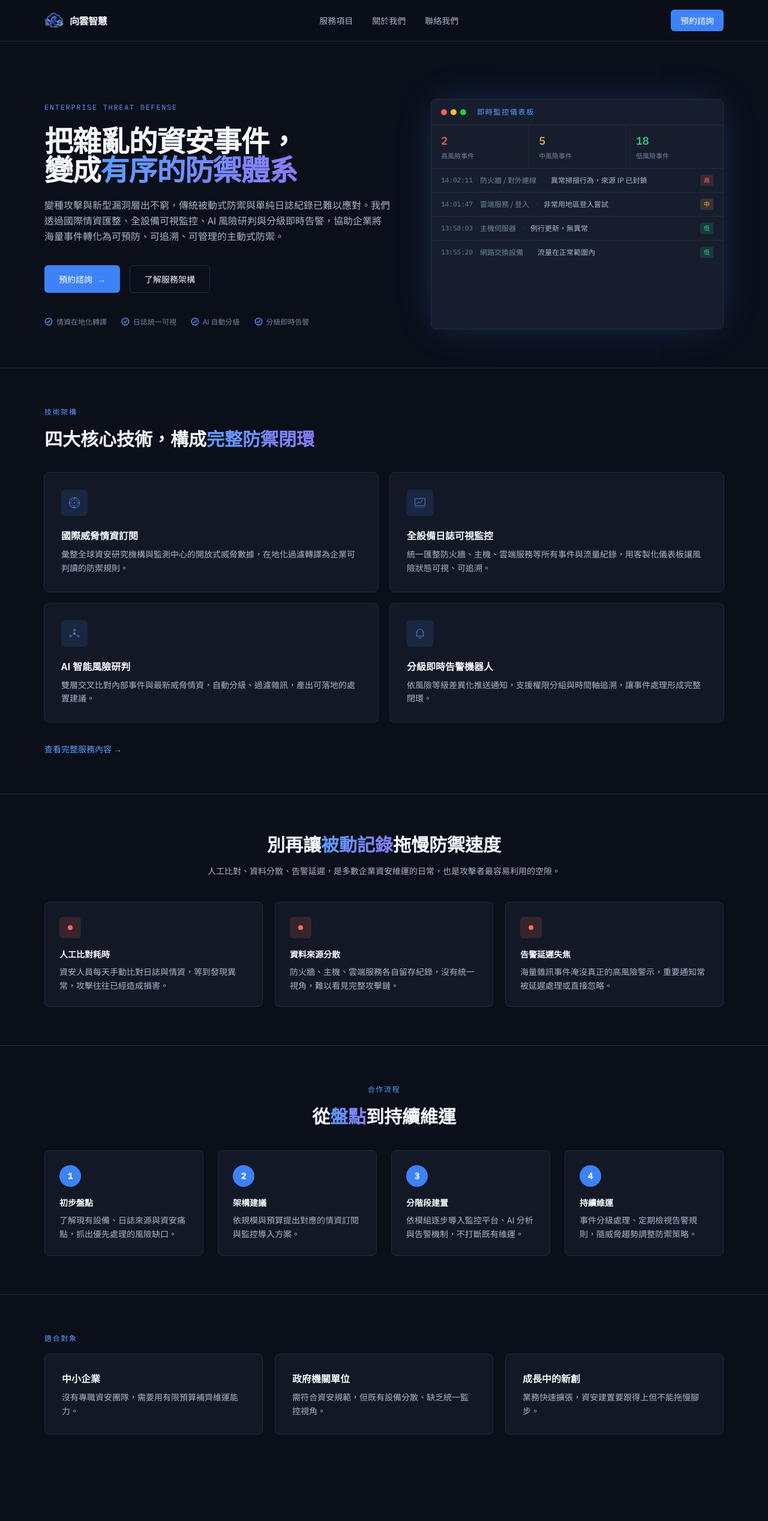
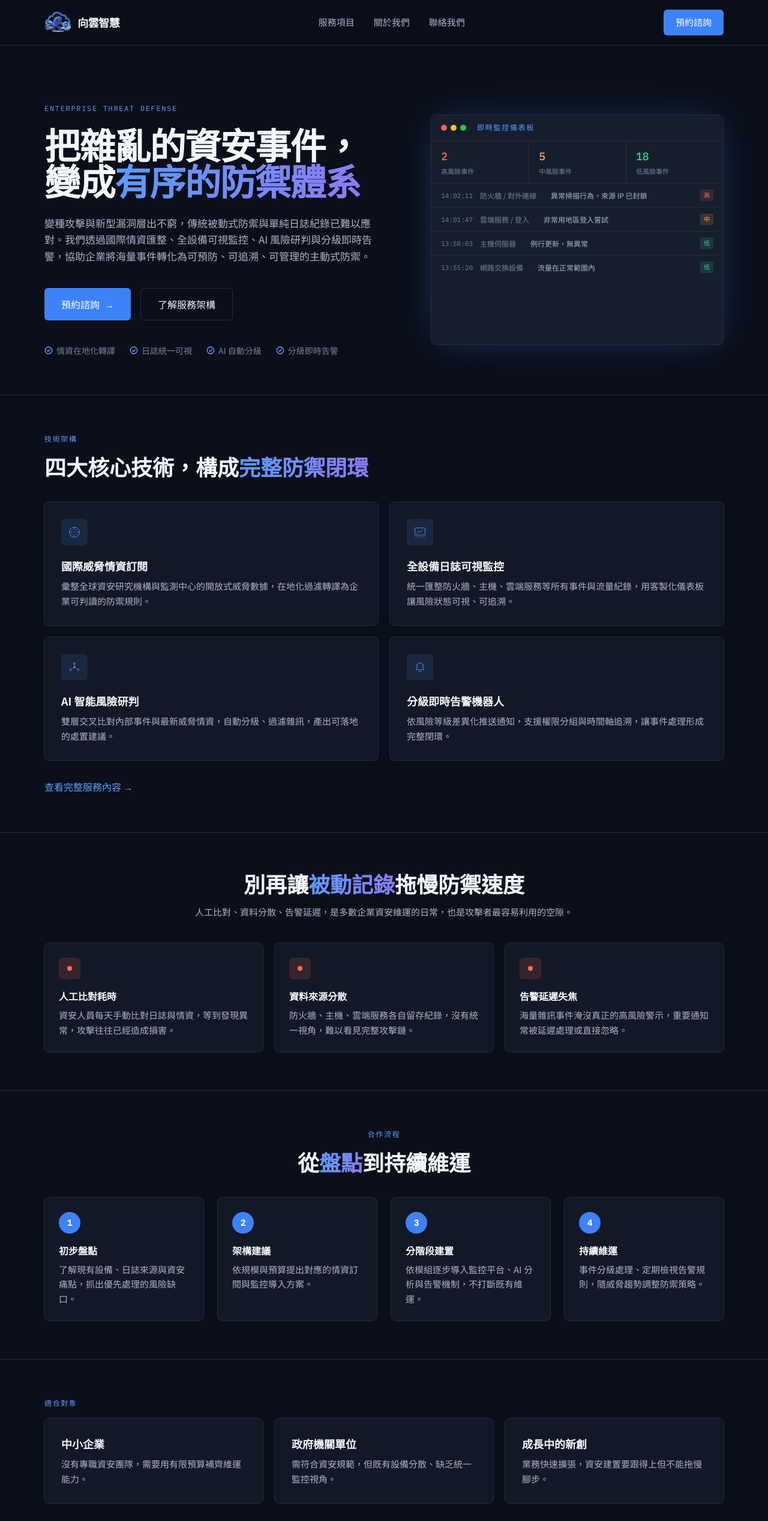
Before and after one commit to guardaix-source/Tocloudai-Website, a Next.js app: page / in a window 1280 px wide. Shown: the top 2535 px of the page at 60% size. Built offline with nearby package versions, Linux system fonts and the light colour scheme.

Commit message:
Update font and card-css

```diff
--- a/app/globals.css
+++ b/app/globals.css
@@ -51,8 +51,10 @@ body {
 
 .glow-card {
   box-shadow: 0 0 0 1px #232B3D;
+  transition: transform 0.2s ease, box-shadow 0.2s ease;
 }
 
 .glow-card:hover {
-  box-shadow: 0 0 0 1px #2E63C9, 0 0 24px -8px rgba(62, 130, 247, 0.35);
+  transform: translateY(-4px);
+  box-shadow: 0 0 0 1px #2E63C9, 0 12px 28px -10px rgba(62, 130, 247, 0.4);
 }
--- a/app/page.tsx
+++ b/app/page.tsx
@@ -58,33 +58,33 @@ export default function HomePage() {
         <div className="grid gap-12 sm:grid-cols-[1.1fr_0.9fr] sm:items-center">
           <div>
             <p className="eyebrow mb-5">ENTERPRISE THREAT DEFENSE</p>
-            <h1 className="text-4xl font-black leading-[1.15] tracking-tight text-ink sm:text-5xl">
+            <h1 className="text-5xl font-black leading-[1.12] tracking-tight text-ink sm:text-6xl">
               把雜亂的資安事件，
               <br />
               變成<span className="grad-text">有序的防禦體系</span>
             </h1>
-            <p className="mt-6 max-w-xl text-base leading-relaxed text-slate">
+            <p className="mt-7 max-w-xl text-[17px] leading-relaxed text-slate">
               變種攻擊與新型漏洞層出不窮，傳統被動式防禦與單純日誌紀錄已難以應對。我們透過國際情資匯整、全設備可視監控、AI
               風險研判與分級即時告警，協助企業將海量事件轉化為可預防、可追溯、可管理的主動式防禦。
             </p>
-            <div className="mt-9 flex flex-wrap gap-4">
+            <div className="mt-10 flex flex-wrap gap-4">
               <Link
                 href="/contact"
-                className="flex items-center gap-2 rounded bg-signal px-6 py-3 text-sm font-medium text-white transition-colors hover:bg-signal-dark"
+                className="flex items-center gap-2 rounded bg-signal px-7 py-3.5 text-base font-medium text-white transition-colors hover:bg-signal-dark"
               >
                 預約諮詢
                 <span aria-hidden>→</span>
               </Link>
               <Link
                 href="/services"
-                className="rounded border border-line px-6 py-3 text-sm font-medium text-ink transition-colors hover:border-signal hover:text-signal"
+                className="rounded border border-line px-7 py-3.5 text-base font-medium text-ink transition-colors hover:border-signal hover:text-signal"
               >
                 了解服務架構
               </Link>
             </div>
             <div className="mt-10 flex flex-wrap gap-x-6 gap-y-3">
               {HIGHLIGHTS.map((h) => (
-                <span key={h} className="flex items-center gap-1.5 text-xs text-muted">
+                <span key={h} className="flex items-center gap-1.5 text-sm text-muted">
                   <svg viewBox="0 0 16 16" className="h-3.5 w-3.5 text-signal-bright" fill="none" stroke="currentColor" strokeWidth="1.6">
                     <circle cx="8" cy="8" r="6.5" />
                     <path d="M5.3 8.2l1.8 1.8 3.6-4" strokeLinecap="round" strokeLinejoin="round" />
@@ -105,23 +105,23 @@ export default function HomePage() {
         <div className="mx-auto max-w-content px-6 py-16">
           <div className="max-w-xl">
             <p className="eyebrow mb-4">技術架構</p>
-            <h2 className="text-2xl font-bold text-ink sm:text-3xl">
+            <h2 className="text-3xl font-bold text-ink sm:text-4xl">
               四大核心技術，構成<span className="grad-text">完整防禦閉環</span>
             </h2>
           </div>
           <div className="mt-10 grid gap-5 sm:grid-cols-2">
             {PILLARS.map((p) => (
-              <div key={p.n} className="glow-card rounded-lg bg-surface p-7 transition-shadow">
+              <div key={p.n} className="glow-card rounded-lg bg-surface p-7">
                 <div className="flex h-11 w-11 items-center justify-center rounded bg-signal-light">
                   <p.Icon className="h-6 w-6 text-signal-bright" />
                 </div>
-                <h3 className="mt-5 text-base font-bold text-ink">{p.title}</h3>
-                <p className="mt-2 text-sm leading-relaxed text-slate">{p.desc}</p>
+                <h3 className="mt-5 text-lg font-bold text-ink">{p.title}</h3>
+                <p className="mt-2 text-[15px] leading-relaxed text-slate">{p.desc}</p>
               </div>
             ))}
           </div>
           <div className="mt-8">
-            <Link href="/services" className="text-sm font-medium text-signal-bright hover:text-signal">
+            <Link href="/services" className="text-base font-medium text-signal-bright hover:text-signal">
               查看完整服務內容 →
             </Link>
           </div>
@@ -131,20 +131,20 @@ export default function HomePage() {
       {/* Problem framing */}
       <section className="section-line">
         <div className="mx-auto max-w-content px-6 py-16 text-center">
-          <h2 className="text-2xl font-bold text-ink sm:text-3xl">
+          <h2 className="text-3xl font-bold text-ink sm:text-4xl">
             別再讓<span className="grad-text">被動記錄</span>拖慢防禦速度
           </h2>
-          <p className="mx-auto mt-4 max-w-2xl text-sm leading-relaxed text-slate">
+          <p className="mx-auto mt-4 max-w-2xl text-[15px] leading-relaxed text-slate">
             人工比對、資料分散、告警延遲，是多數企業資安維運的日常，也是攻擊者最容易利用的空隙。
           </p>
           <div className="mt-10 grid gap-5 text-left sm:grid-cols-3">
             {PAIN_POINTS.map((p) => (
-              <div key={p.title} className="rounded-lg border border-line bg-surface p-6">
+              <div key={p.title} className="glow-card rounded-lg bg-surface p-6">
                 <div className="flex h-9 w-9 items-center justify-center rounded bg-risk-high/15">
                   <span className="h-2 w-2 rounded-full bg-risk-high" />
                 </div>
-                <h3 className="mt-4 text-sm font-bold text-ink">{p.title}</h3>
-                <p className="mt-2 text-sm leading-relaxed text-slate">{p.desc}</p>
+                <h3 className="mt-4 text-base font-bold text-ink">{p.title}</h3>
+                <p className="mt-2 text-[15px] leading-relaxed text-slate">{p.desc}</p>
               </div>
             ))}
           </div>
@@ -155,15 +155,15 @@ export default function HomePage() {
       <section className="section-line">
         <div className="mx-auto max-w-content px-6 py-16 text-center">
           <p className="eyebrow mb-4">合作流程</p>
-          <h2 className="text-2xl font-bold text-ink sm:text-3xl">從<span className="grad-text">盤點</span>到持續維運</h2>
+          <h2 className="text-3xl font-bold text-ink sm:text-4xl">從<span className="grad-text">盤點</span>到持續維運</h2>
           <div className="mt-10 grid gap-6 text-left sm:grid-cols-4">
             {PROCESS.map((s) => (
-              <div key={s.n} className="rounded-lg border border-line bg-surface p-6">
+              <div key={s.n} className="glow-card rounded-lg bg-surface p-6">
                 <span className="flex h-9 w-9 items-center justify-center rounded-full bg-signal font-mono text-sm font-bold text-white">
                   {s.n}
                 </span>
-                <h3 className="mt-4 text-sm font-bold text-ink">{s.title}</h3>
-                <p className="mt-2 text-sm leading-relaxed text-slate">{s.desc}</p>
+                <h3 className="mt-4 text-base font-bold text-ink">{s.title}</h3>
+                <p className="mt-2 text-[15px] leading-relaxed text-slate">{s.desc}</p>
               </div>
             ))}
           </div>
@@ -176,9 +176,9 @@ export default function HomePage() {
           <p className="eyebrow mb-4">適合對象</p>
           <div className="grid gap-5 sm:grid-cols-3">
             {AUDIENCE.map((a) => (
-              <div key={a.title} className="rounded-lg border border-line bg-surface p-7">
-                <h3 className="text-base font-bold text-ink">{a.title}</h3>
-                <p className="mt-2 text-sm leading-relaxed text-slate">{a.desc}</p>
+              <div key={a.title} className="glow-card rounded-lg bg-surface p-7">
+                <h3 className="text-lg font-bold text-ink">{a.title}</h3>
+                <p className="mt-2 text-[15px] leading-relaxed text-slate">{a.desc}</p>
               </div>
             ))}
           </div>
@@ -188,15 +188,15 @@ export default function HomePage() {
       {/* Final CTA panel */}
       <section className="mx-auto max-w-content px-6 py-20">
         <div className="rounded-xl border border-line bg-surface px-8 py-14 text-center">
-          <h2 className="text-2xl font-bold text-ink sm:text-3xl">
+          <h2 className="text-3xl font-bold text-ink sm:text-4xl">
             準備好<span className="grad-text">盤點資安缺口</span>了嗎？
           </h2>
-          <p className="mx-auto mt-4 max-w-xl text-sm leading-relaxed text-slate">
+          <p className="mx-auto mt-4 max-w-xl text-[15px] leading-relaxed text-slate">
             留下需求，我們會在一個工作天內回覆評估建議。
           </p>
           <Link
             href="/contact"
-            className="mt-8 inline-flex items-center gap-2 rounded bg-signal px-7 py-3 text-sm font-medium text-white transition-colors hover:bg-signal-dark"
+            className="mt-8 inline-flex items-center gap-2 rounded bg-signal px-8 py-3.5 text-base font-medium text-white transition-colors hover:bg-signal-dark"
           >
             聯絡我們
             <span aria-hidden>→</span>
--- a/components/Footer.tsx
+++ b/components/Footer.tsx
@@ -6,7 +6,7 @@ export default function Footer() {
     <footer className="section-line mt-24">
       <div className="mx-auto flex max-w-content flex-col gap-6 px-6 py-10 sm:flex-row sm:items-center sm:justify-between">
         <div className="flex items-center gap-2.5">
-          <Image src="/logo.png" alt="向雲智慧" width={26} height={26} className="h-6 w-6 object-contain" />
+          <Image src="/logo.png" alt="向雲智慧" width={353} height={281} className="h-7 w-auto" />
           <p className="text-sm font-semibold text-ink">向雲智慧</p>
         </div>
         <div className="flex gap-6 text-sm text-slate">
--- a/components/Header.tsx
+++ b/components/Header.tsx
@@ -17,8 +17,8 @@ export default function Header() {
     <header className="sticky top-0 z-50 border-b border-line bg-paper/90 backdrop-blur">
       <div className="mx-auto flex max-w-content items-center justify-between px-6 py-4">
         <Link href="/" className="flex items-center gap-2.5" onClick={() => setOpen(false)}>
-          <Image src="/logo.png" alt="向雲智慧" width={34} height={34} className="h-8 w-8 object-contain" />
-          <span className="text-base font-bold tracking-tight text-ink">向雲智慧</span>
+          <Image src="/logo.png" alt="向雲智慧" width={353} height={281} className="h-9 w-auto" />
+          <span className="text-lg font-bold tracking-tight text-ink">向雲智慧</span>
         </Link>
 
         {/* Desktop nav */}
@@ -27,7 +27,7 @@ export default function Header() {
             <Link
               key={item.href}
               href={item.href}
-              className="text-sm text-slate transition-colors hover:text-ink"
+              className="text-[15px] font-medium text-slate transition-colors hover:text-ink"
             >
               {item.label}
             </Link>
@@ -37,7 +37,7 @@ export default function Header() {
         <div className="hidden items-center gap-3 sm:flex">
           <Link
             href="/contact"
-            className="rounded bg-signal px-4 py-2 text-sm font-medium text-white transition-colors hover:bg-signal-dark"
+            className="rounded bg-signal px-5 py-2.5 text-[15px] font-medium text-white transition-colors hover:bg-signal-dark"
           >
             預約諮詢
           </Link>
```
Also changed, not shown: app/services/page.tsx (+7 -7 lines), public/logo.png.
